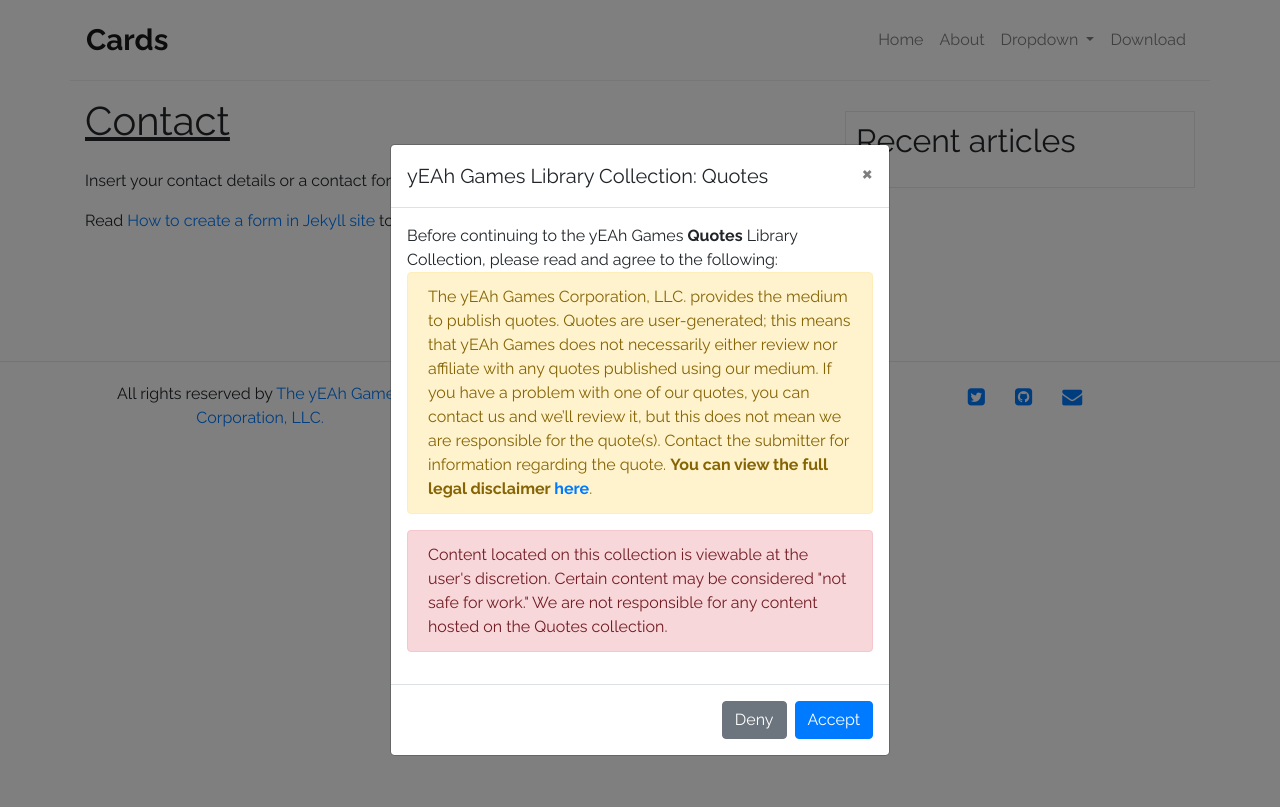
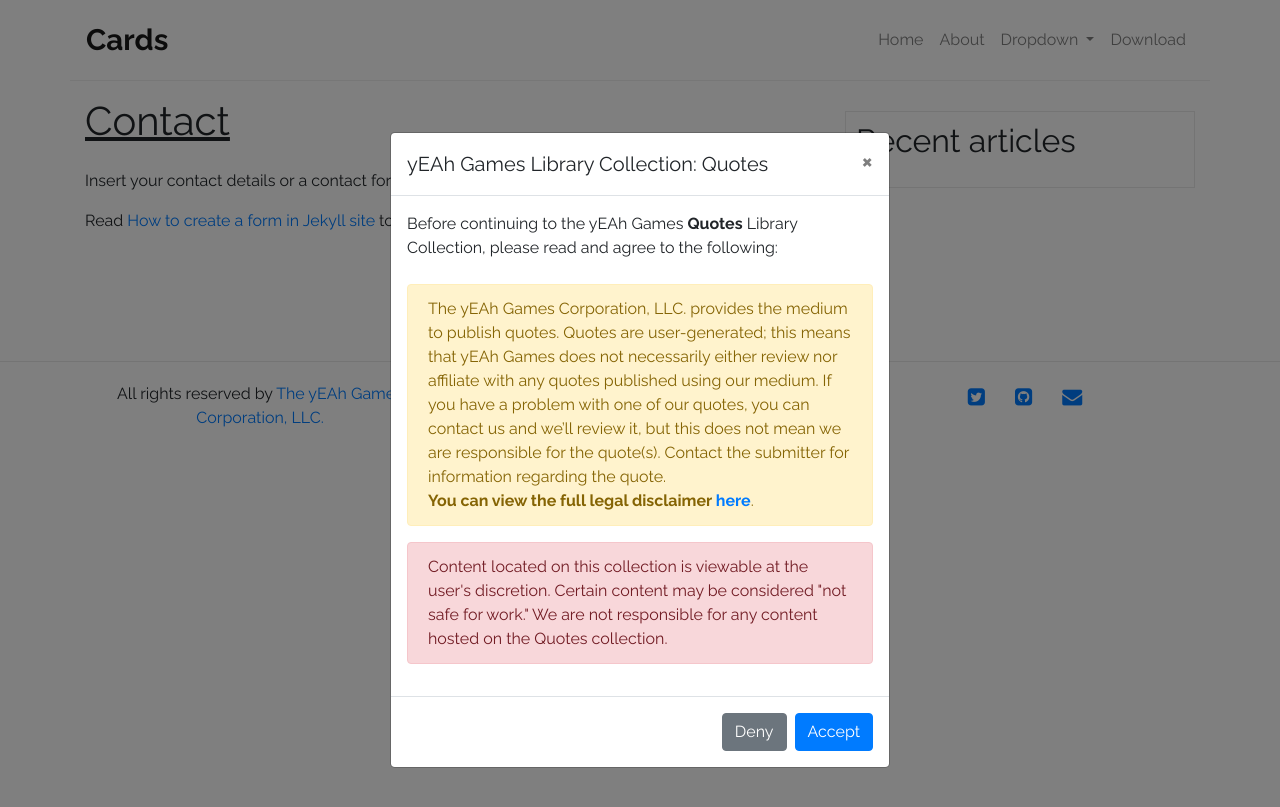
Before and after one commit to yEAh-Games/legacy-ps, a Jekyll site: the page built from contact.md, in a window 1280 px wide. Shown: the top 807 px of the page. Built offline with Jekyll 4.4.1, drawn with Linux system fonts in a browser that asks for light colours.

Commit message:
updates to modal

```diff
--- a/_includes/navigation.html
+++ b/_includes/navigation.html
@@ -21,15 +21,16 @@
       <div class="modal-body">
         Before continuing to the yEAh Games <b>Quotes</b> Library Collection, please read and agree to the following:
         <br>
+        <br>
         <div class="alert alert-warning" role="alert">
-          The yEAh Games Corporation, LLC. provides the medium to publish quotes. Quotes are user-generated; this means that yEAh Games does not necessarily either review nor affiliate with any quotes published using our medium. If you have a problem with one of our quotes, you can contact us and we’ll review it, but this does not mean we are responsible for the quote(s). Contact the submitter for information regarding the quote. <b>You can view the full legal disclaimer <a href="https://library.yeahgames.net/posts/quote-disclaimer">here</a></b>.
+          The yEAh Games Corporation, LLC. provides the medium to publish quotes. Quotes are user-generated; this means that yEAh Games does not necessarily either review nor affiliate with any quotes published using our medium. If you have a problem with one of our quotes, you can contact us and we’ll review it, but this does not mean we are responsible for the quote(s). Contact the submitter for information regarding the quote. <br><b>You can view the full legal disclaimer <a href="https://library.yeahgames.net/posts/quote-disclaimer">here</a></b>.
         </div>
         <div class="alert alert-danger" role="alert">
           Content located on this collection is viewable at the user's discretion. Certain content may be considered "not safe for work." We are not responsible for any content hosted on the Quotes collection.
         </div>
       </div>
       <div class="modal-footer">
-        <a href="https://yeahgames.net"></a><button type="button" class="btn btn-secondary">Deny</button></a>
+        <a href="https://yeahgames.net"><button type="button" class="btn btn-secondary">Deny</button></a>
         <button type="button" class="btn btn-primary" data-dismiss="modal">Accept</button>
       </div>
     </div>
```
